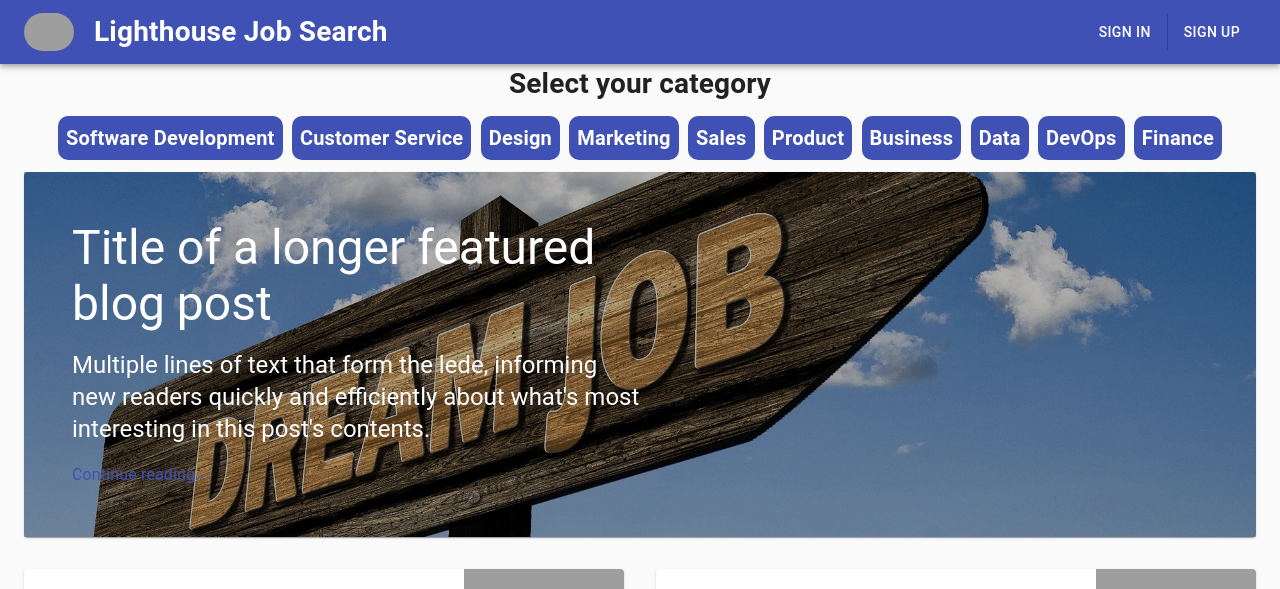
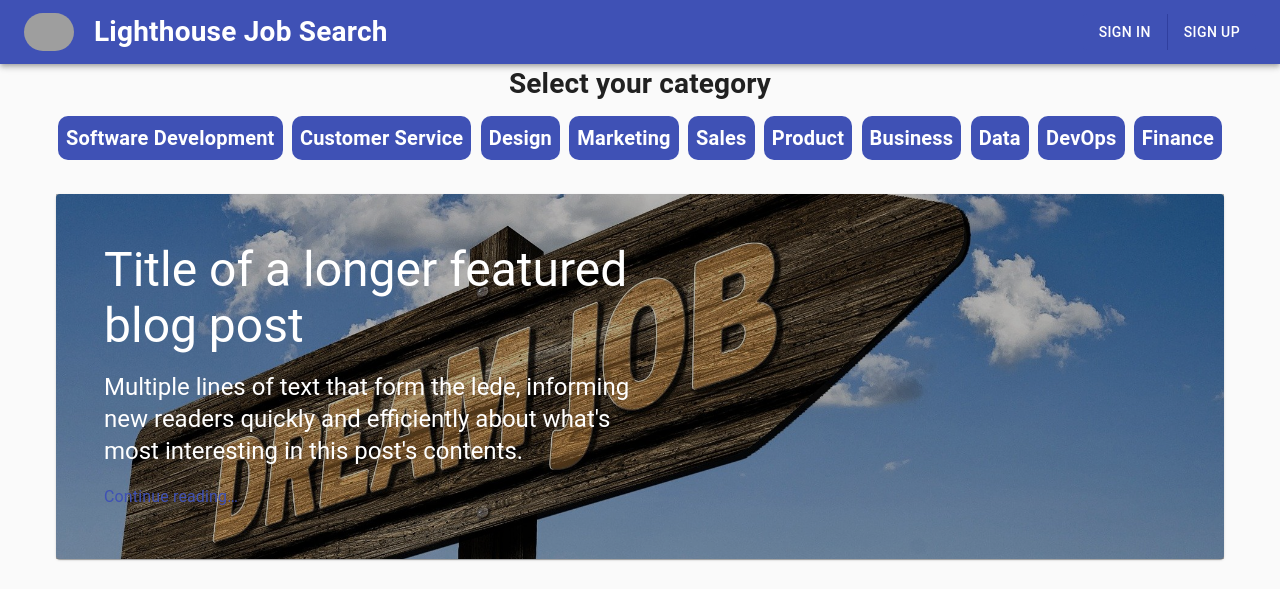
Before and after one commit to abdullahclarusway/Job_Search_with_React, a React (Create React App) app: page / in a window 1280 px wide. Shown: the top 589 px of the page. Built offline with nearby package versions, Linux system fonts and the light colour scheme; no server answers; grey boxes are pictures that could not be loaded.

Commit message:
Add some feature to landing page

```diff
--- a/src/blog/MainFeaturedPost.js
+++ b/src/blog/MainFeaturedPost.js
@@ -12,7 +12,7 @@ const useStyles = makeStyles((theme) => ({
     position: "relative",
     backgroundColor: theme.palette.grey[800],
     color: theme.palette.common.white,
-    marginBottom: theme.spacing(4),
+    margin: theme.spacing(4),
     backgroundImage: `url(https://source.unsplash.com/random)`,
     backgroundSize: "cover",
     backgroundRepeat: "no-repeat",
```
